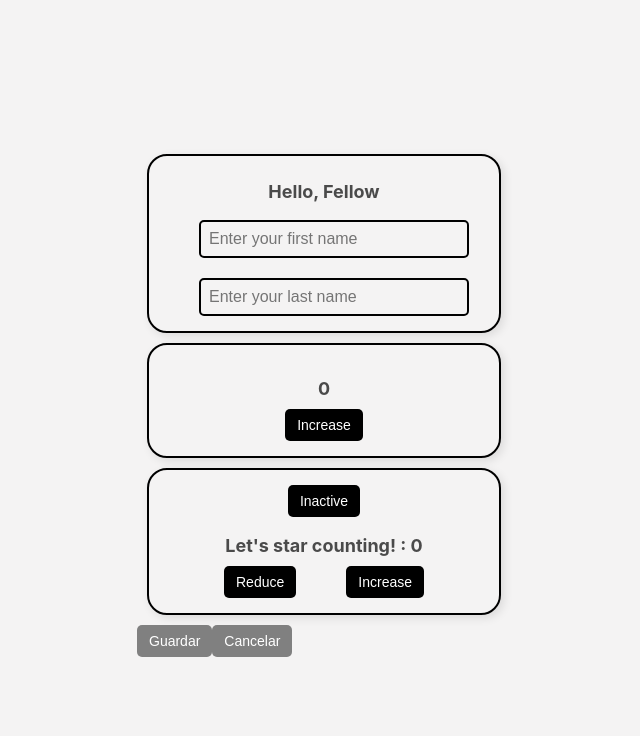
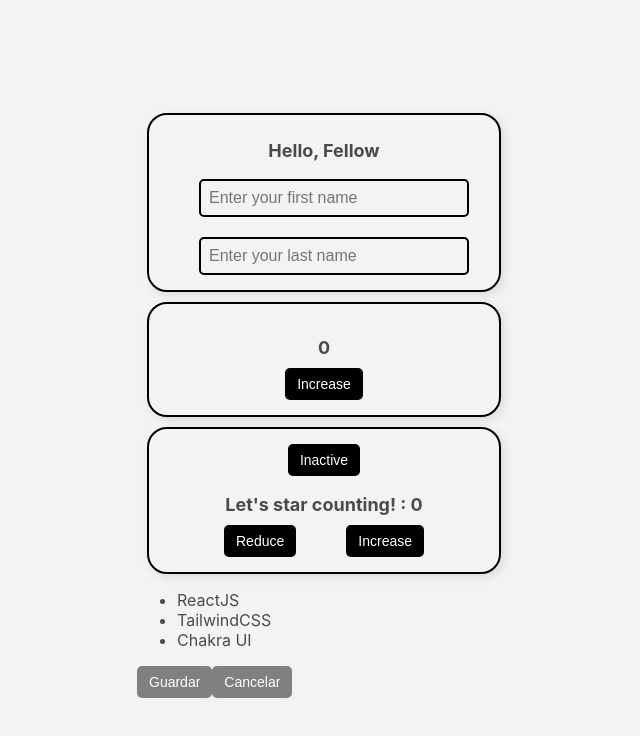
Before and after one commit to hectorflores28/reactjs-course, a React (Create React App) app: page / in a window 1280 px wide. Shown: the top 736 px of the page, without its empty margins (316-956 px from the left). Built offline with nearby package versions, Linux system fonts and the light colour scheme; the HTML template or start-up script is replaced by a standard one.

Commit message:
ReactJS Datos estaticos

```diff
--- a/src/App.jsx
+++ b/src/App.jsx
@@ -1,4 +1,5 @@
 import Button from './components/Button/Button.jsx'
+import StaticComponent from './components/StaticComponent.jsx'
 import Counter from './components/Counter.jsx'
 import CounterWithEffect from './components/CounterWithEffect.jsx'
 import NameForm from './components/NameForm.jsx'
@@ -12,6 +13,8 @@
         <div className="bg-white p-6 rounded-xl shadow-sm grid gap-4">
           <CounterWithEffect />
           <Counter />
+
+          <StaticComponent />
 
           <div className="flex gap-3 justify-end">
             <Button variant="blue" className="px-5 py-2 text-sm">
--- /dev/null
+++ b/src/components/StaticComponent.jsx
@@ -0,0 +1,13 @@
+const StaticComponent = () => {
+    const items = ["ReactJS","TailwindCSS","Chakra UI"];
+
+    return (
+        <ul>
+                 {items.map((item, index) => (
+                    <li key={index}>{item}</li>
+            ))}
+        </ul>
+    );
+}
+
+export default StaticComponent;
```
